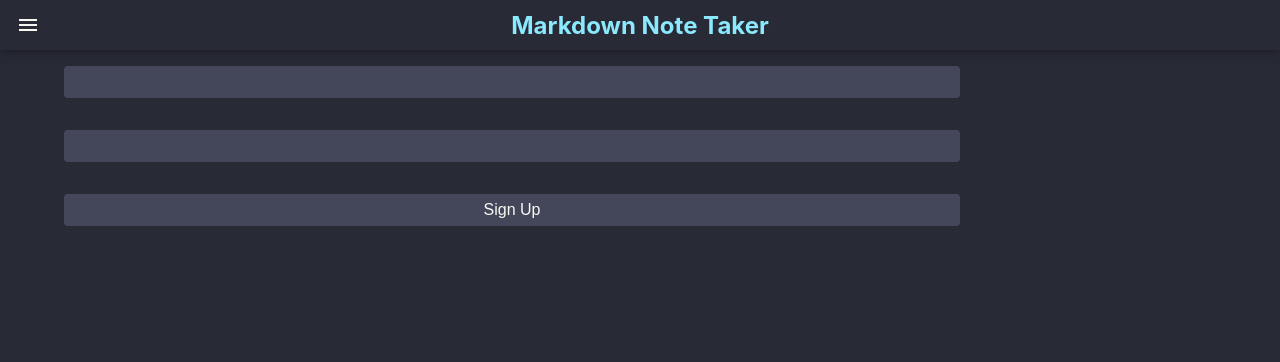
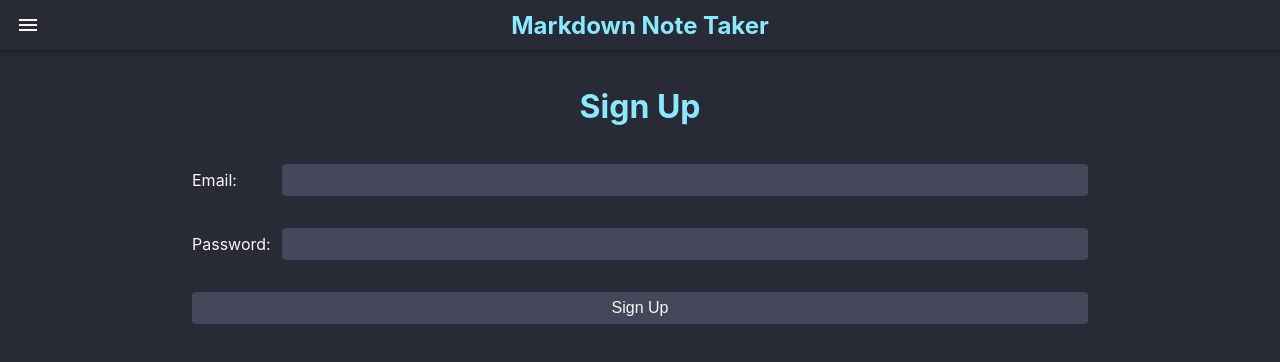
Before and after one commit to ashleytowner/note-taker, a React (Create React App) app: page /signup in a window 1280 px wide. Shown: the top 362 px of the page. Built offline with nearby package versions, Linux system fonts and the light colour scheme; no server answers.

Commit message:
Fixed style issues

```diff
--- a/src/App.scss
+++ b/src/App.scss
@@ -38,7 +38,8 @@ main {
   position: fixed;
   bottom: 0;
   left: 0;
-  // padding: 1rem 2rem;
+  width: 100vw;
+  padding: 1rem 2rem;
 }
 
 .Nav {
@@ -164,7 +165,7 @@ form {
   margin: auto;
 
   label {
-    width: 100%;
+    width: 70vw;
     display: flex;
     align-items: center;
     justify-content: space-between;
@@ -183,7 +184,7 @@ input {
   height: 2rem;
   border-radius: 4px;
   font-size: 1rem;
-  width: 100%;
+  width: 90%;
   max-width: 70vw;
   margin: 1rem auto;
 
--- a/src/components/CombinedEditor/CombinedEditor.scss
+++ b/src/components/CombinedEditor/CombinedEditor.scss
@@ -1,9 +1,12 @@
 .CombinedEditor {
   display: grid;
   grid-template-columns: 1fr 1fr;
-  height: 100%;
+  height: calc(100% + 2rem);
   width: 100vw;
   grid-template-areas: "editor renderer";
+  position: relative;
+  left: -2rem;
+  top: -1rem;
 
   .button-bar {
     position: fixed;
--- a/src/components/Login/Login.tsx
+++ b/src/components/Login/Login.tsx
@@ -32,6 +32,8 @@ export default class Login extends React.Component<unknown, LoginState> {
 
   render(): JSX.Element {
     return (
+      <div>
+        <h1 style={{textAlign: 'center'}}>Login</h1>
         <form onSubmit={this.handleSubmit}>
           <label htmlFor="email">
           Email:
@@ -43,6 +45,7 @@ export default class Login extends React.Component<unknown, LoginState> {
           </label>
           <input type="submit" value="Log In" />
         </form>
+      </div>
     )
   }
 }
--- a/src/components/Nav/Nav.tsx
+++ b/src/components/Nav/Nav.tsx
@@ -44,7 +44,7 @@ export default class Nav extends React.Component {
         <div className={`menu-shade ${this.state.menuActive ? 'active' : ''}`}>
           <Link onClick={this.dismissMenu} to='/'><i className="material-icons">text_snippet</i> My Documents</Link>
           <Link onClick={this.dismissMenu} to='/login'><i className="material-icons">login</i> Log In</Link>
-          <Link onClick={this.dismissMenu} to='/signup'>Sign Up</Link>
+          <Link onClick={this.dismissMenu} to='/signup'><i className="material-icons">person_add</i> Sign Up</Link>
         </div>
       </nav>
     )
--- a/src/components/Signup.tsx
+++ b/src/components/Signup.tsx
@@ -28,11 +28,20 @@ export default class Signup extends React.Component<unknown, SignupState> {
 
   render(): JSX.Element {
     return (
-      <form onSubmit={this.signup}>
-        <input type="email" name="email" onChange={this.handleChange}/>
-        <input type="password" onChange={this.handleChange} name="password"/>
-        <input type="submit" value="Sign Up" />
-      </form>
+      <div>
+        <h1 style={{textAlign: 'center'}}>Sign Up</h1>
+        <form onSubmit={this.signup}>
+          <label htmlFor="email">
+          Email:
+            <input type="email" name="email" onChange={this.handleChange}/>
+          </label>
+          <label htmlFor="password">
+          Password:
+            <input type="password" onChange={this.handleChange} name="password"/>
+          </label>
+          <input type="submit" value="Sign Up" />
+        </form>
+      </div>
     )
   }
 }
```
Lines whose indentation alone changed are shown as unchanged.
